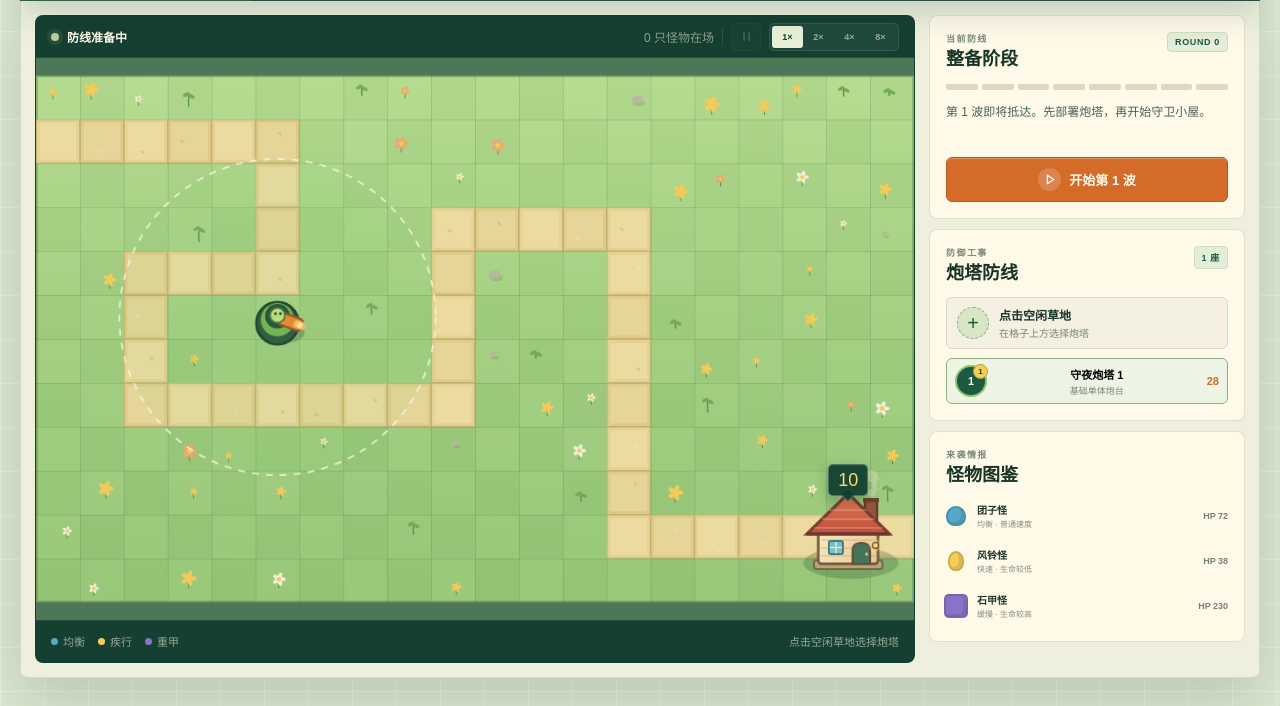
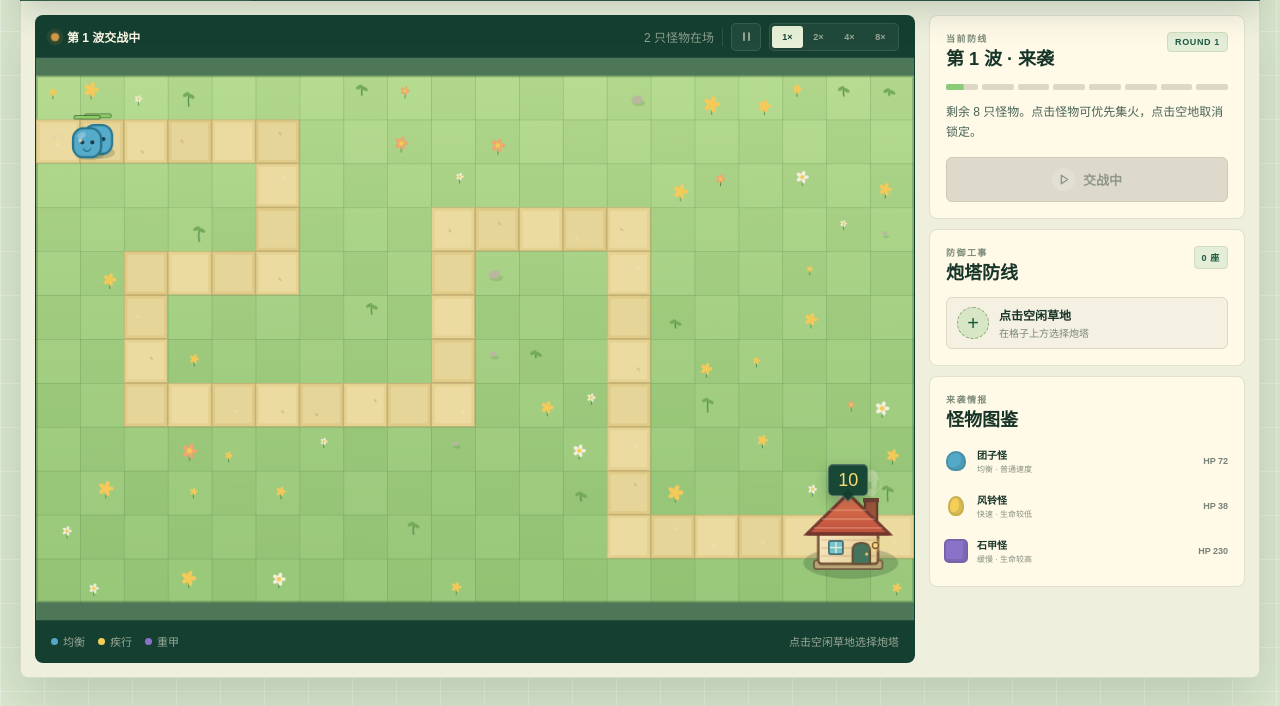
Before and after one commit to helicbamboo/carrot_rogue, a plain HTML site: page index.html in a window 1280 px wide. Shown: the part 101-807 px from the top of the page. Drawn offline with Linux system fonts and the light colour scheme.

Commit message:
Add files via upload

```diff
--- a/game.js
+++ b/game.js
@@ -56,15 +56,15 @@
   const HEIGHT = 640;
   const MAX_LIVES = 10;
   const MAX_WAVES = 8;
-  const TOWER_COST = 55;
-  const TOWER_RANGE = 180;
+  const AUTO_START_DELAY = 3;
+  const TOWER_COST = 100;
+  const TOWER_RANGE = 150;
   const CELL_SIZE = 50;
   const GRID_COLUMNS = 20;
   const GRID_ROWS = 12;
   const GRID_ORIGIN_X = 0;
   const GRID_ORIGIN_Y = (HEIGHT - GRID_ROWS * CELL_SIZE) / 2;
   const HOUSE_CELL = { col: 18, row: 10 };
-  const STARTING_TOWER_CELL = { col: 5, row: 5 };
 
   function getCellId(col, row) {
     return `cell-${col}-${row}`;
@@ -141,6 +141,33 @@
     pathSegments.push({ start, end, length, from: pathLength });
     pathLength += length;
   }
+
+  function getClosestPathDistance(x, y) {
+    let closestDistance = 0;
+    let bestDistanceSquared = Infinity;
+    pathSegments.forEach((segment) => {
+      const dx = segment.end.x - segment.start.x;
+      const dy = segment.end.y - segment.start.y;
+      const t = Math.max(
+        0,
+        Math.min(1, ((x - segment.start.x) * dx + (y - segment.start.y) * dy) / segment.length ** 2),
+      );
+      const pointX = segment.start.x + dx * t;
+      const pointY = segment.start.y + dy * t;
+      const distanceSquared = (x - pointX) ** 2 + (y - pointY) ** 2;
+      if (distanceSquared < bestDistanceSquared) {
+        bestDistanceSquared = distanceSquared;
+        closestDistance = segment.from + segment.length * t;
+      }
+    });
+    return closestDistance;
+  }
+
+  const houseCenter = getCellCenter(HOUSE_CELL.col, HOUSE_CELL.row);
+  const HOUSE_ENTRY_DISTANCE = Math.max(
+    0,
+    getClosestPathDistance(houseCenter.x, houseCenter.y) - CELL_SIZE * 0.55,
+  );
 
   const enemyTypes = {
     normal: {
@@ -331,17 +358,20 @@
     lives: MAX_LIVES,
     coins: 160,
     kills: 0,
-    selectedTowerId: "tower-1",
+    selectedTowerId: null,
     buildCellId: null,
     focusedEnemyId: null,
     time: 0,
     spawnQueue: [],
-    spawnTimer: 0,
+    waveElapsed: 0,
+    autoStartRemaining: AUTO_START_DELAY,
+    autoStartActive: true,
+    countdownSecond: null,
     betweenWaves: false,
     upgradePending: false,
     currentChoices: [],
     selectedAffixId: null,
-    upgradeTargetId: "tower-1",
+    upgradeTargetId: null,
     lastTime: 0,
     runActive: true,
     soundEnabled: true,
@@ -408,24 +438,26 @@
       lives: MAX_LIVES,
       coins: 160,
       kills: 0,
-      selectedTowerId: "tower-1",
+      selectedTowerId: null,
       buildCellId: null,
       focusedEnemyId: null,
       time: 0,
       spawnQueue: [],
-      spawnTimer: 0,
+      waveElapsed: 0,
+      autoStartRemaining: AUTO_START_DELAY,
+      autoStartActive: true,
+      countdownSecond: null,
       betweenWaves: false,
       upgradePending: false,
       currentChoices: [],
       selectedAffixId: null,
-      upgradeTargetId: "tower-1",
+      upgradeTargetId: null,
       lastTime: performance.now(),
       runActive: true,
       paused: false,
       speed: 1,
       ambienceSeed: 71,
     });
-    addTower(getCellId(STARTING_TOWER_CELL.col, STARTING_TOWER_CELL.row), true);
     makeDecorations();
     closeModal(ui.upgradeModal);
     closeModal(ui.endModal);
@@ -608,9 +640,12 @@
   }
 
   function startNextWave() {
-    if (state.mode === "ended" || state.upgradePending) return;
+    if (state.mode !== "prep" || state.upgradePending) return;
     if (state.wave >= MAX_WAVES) return;
     closeModal(ui.upgradeModal);
+    state.autoStartActive = false;
+    state.autoStartRemaining = 0;
+    state.countdownSecond = null;
     state.betweenWaves = false;
     state.upgradePending = false;
     state.paused = false;
@@ -619,10 +654,18 @@
     closeTowerPicker(false);
     state.focusedEnemyId = null;
     state.spawnQueue = buildWaveQueue(state.wave);
-    state.spawnTimer = 0.35;
+    state.waveElapsed = 0;
     showWaveBanner(state.wave);
     updateUI();
     playSound("wave");
+  }
+
+  function beginAutoStartCountdown() {
+    if (state.mode !== "prep" || state.upgradePending || state.wave >= MAX_WAVES) return;
+    state.autoStartActive = true;
+    state.autoStartRemaining = AUTO_START_DELAY;
+    state.countdownSecond = null;
+    updateUI();
   }
 
   function buildWaveQueue(wave) {
@@ -643,14 +686,38 @@
     }
 
     const queue = [];
-    let accumulated = 0;
-    sequence.forEach((type, index) => {
-      const baseGap = type === "tank" ? 1.1 : type === "fast" ? 0.56 : 0.75;
-      const wavePace = Math.max(0.72, 1 - (wave - 1) * 0.035);
-      accumulated += baseGap * wavePace;
-      const clusterGap = index > 0 && index % 6 === 0 ? 0.75 : 0;
-      queue.push({ type, delay: accumulated + clusterGap });
-    });
+    const minGroupSize = wave <= 2 ? 2 : wave <= 5 ? 3 : 4;
+    const maxGroupSize = wave <= 2 ? 3 : wave <= 5 ? 4 : 5;
+    const wavePace = Math.max(0.78, 1 - (wave - 1) * 0.025);
+    const memberGap = Math.max(0.1, 0.22 - (wave - 1) * 0.008);
+    let groupStart = 0.35;
+    let sequenceIndex = 0;
+
+    // Enemies arrive in small squads instead of being spread into a long trickle.
+    while (sequenceIndex < sequence.length) {
+      const sizeRoll = seededRandom(state.ambienceSeed + wave * 211 + sequenceIndex * 7.31);
+      const remaining = sequence.length - sequenceIndex;
+      let groupSize = Math.min(
+        remaining,
+        minGroupSize + Math.floor(sizeRoll * (maxGroupSize - minGroupSize + 1)),
+      );
+      const trailing = remaining - groupSize;
+      if (trailing > 0 && trailing < minGroupSize) {
+        groupSize = remaining >= minGroupSize * 2 ? remaining - minGroupSize : remaining;
+      }
+      const gapRoll = seededRandom(state.ambienceSeed + wave * 307 + sequenceIndex * 11.73);
+      const squadGap = (2.8 + gapRoll * 1.2) * wavePace;
+
+      for (let memberIndex = 0; memberIndex < groupSize; memberIndex += 1) {
+        queue.push({
+          type: sequence[sequenceIndex + memberIndex],
+          delay: groupStart + memberIndex * memberGap,
+        });
+      }
+
+      groupStart += (groupSize - 1) * memberGap + squadGap;
+      sequenceIndex += groupSize;
+    }
     return queue;
   }
 
@@ -680,7 +747,19 @@
     nextEnemyId += 1;
   }
 
-  function update(dt) {
+  function updateAutoStartCountdown(realDt) {
+    if (state.mode !== "prep" || state.upgradePending || !state.autoStartActive) return;
+    state.autoStartRemaining = Math.max(0, state.autoStartRemaining - realDt);
+    const nextSecond = Math.max(0, Math.ceil(state.autoStartRemaining));
+    if (nextSecond !== state.countdownSecond) {
+      state.countdownSecond = nextSecond;
+      updateCountdownUI();
+    }
+    if (state.autoStartRemaining <= 0) startNextWave();
+  }
+
+  function update(dt, realDt) {
+    updateAutoStartCountdown(realDt);
     state.time += dt;
     updateParticles(dt);
     updateFloatingTexts(dt);
@@ -699,13 +778,13 @@
       return;
     }
 
-    if (state.spawnQueue.length > 0) {
-      state.spawnTimer -= dt;
-      while (state.spawnQueue.length > 0 && state.spawnTimer <= 0) {
-        const next = state.spawnQueue.shift();
-        state.spawnTimer += Math.max(0.3, next.delay - 0.22);
-        spawnEnemy(next.type);
-      }
+    state.waveElapsed += dt;
+    while (
+      state.spawnQueue.length > 0 &&
+      state.spawnQueue[0].delay <= state.waveElapsed
+    ) {
+      const next = state.spawnQueue.shift();
+      spawnEnemy(next.type);
     }
 
     ui.enemyCounter.textContent = `${enemies.length} 只怪物在场`;
@@ -726,15 +805,17 @@
       if (enemy.dead) return;
       const oldDistance = enemy.distance;
       enemy.distance += enemy.speed * dt;
+      enemy.distance = Math.min(enemy.distance, HOUSE_ENTRY_DISTANCE);
       enemy.wobble += dt * (enemy.type === "fast" ? 8 : 4);
       enemy.hitFlash = Math.max(0, enemy.hitFlash - dt * 4.5);
       updateEnemyPosition(enemy);
 
-      if (enemy.distance >= pathLength) {
+      if (enemy.distance >= HOUSE_ENTRY_DISTANCE) {
         enemy.leaked = true;
         enemy.dead = true;
         state.lives = Math.max(0, state.lives - enemy.lifeCost);
-        const end = getPointAtDistance(pathLength - 10);
+        updateUI();
+        const end = getPointAtDistance(HOUSE_ENTRY_DISTANCE);
         floatingTexts.push({
           x: end.x,
           y: end.y - 28,
@@ -913,6 +994,9 @@
     state.focusedEnemyId = null;
     closeTowerPicker(false);
     state.betweenWaves = true;
+    state.autoStartActive = false;
+    state.autoStartRemaining = AUTO_START_DELAY;
+    state.countdownSecond = null;
     state.spawnQueue = [];
     enemies = [];
     projectiles = [];
@@ -924,8 +1008,8 @@
     }
 
     if (towers.length === 0) {
-      showToast("没有炮塔可强化，直接进入整备阶段");
-      updateUI();
+      showToast("没有炮塔可强化，3 秒后自动开始下一波");
+      beginAutoStartCountdown();
       return;
     }
 
@@ -971,7 +1055,8 @@
     ui.upgradeOptions.hidden = false;
     ui.upgradeLaterButton.hidden = false;
     ui.nextWaveButton.hidden = true;
-    ui.nextWaveButtonText.textContent = `开始第 ${state.wave + 1} 波`;
+    ui.nextWaveButton.disabled = true;
+    ui.nextWaveButtonText.textContent = `下一波将在 ${AUTO_START_DELAY} 秒后开始`;
     renderUpgradeTargets();
     renderUpgradeOptions();
     openModal(ui.upgradeModal);
@@ -1036,11 +1121,15 @@
     ui.upgradeOptions.hidden = true;
     ui.upgradeLaterButton.hidden = true;
     ui.nextWaveButton.hidden = false;
+    ui.nextWaveButton.disabled = true;
     ui.upgradeResult.hidden = false;
     ui.resultTitle.textContent = `${affix.name} 已装配到炮台`;
     ui.resultCopy.textContent = describeStatChange(before, after);
-    ui.nextWaveButtonText.textContent = `开始第 ${state.wave + 1} 波`;
+    state.upgradePending = false;
+    closeModal(ui.upgradeModal);
+    beginAutoStartCountdown();
     burst(target.x, target.y, affix.accent, 22, 100);
+    showToast(`${affix.name} 已装配，${AUTO_START_DELAY} 秒后自动开始下一波`);
     playSound("upgrade");
     updateUI();
   }
@@ -1079,27 +1168,21 @@
     return changes.join("  ·  ") || "炮塔属性已提升";
   }
 
-  function continueAfterUpgrade() {
-    if (!state.upgradePending) return;
-    state.upgradePending = false;
-    closeModal(ui.upgradeModal);
-    updateUI();
-    startNextWave();
-  }
-
   function keepUpgradeForLater() {
     if (!state.upgradePending) return;
     state.upgradePending = false;
     state.currentChoices = [];
     closeModal(ui.upgradeModal);
-    updateUI();
-    showToast("已跳过本次强化，下一波可随时开始");
+    beginAutoStartCountdown();
+    showToast("已跳过本次强化，3 秒后自动开始下一波");
   }
 
   function endGame(won) {
     if (state.mode === "ended") return;
     state.mode = "ended";
     state.paused = false;
+    state.autoStartActive = false;
+    state.autoStartRemaining = 0;
     state.focusedEnemyId = null;
     state.runActive = false;
     closeTowerPicker(false);
@@ -1168,14 +1251,12 @@
       ui.statusDot.classList.remove("is-live");
     } else {
       const nextWave = Math.min(state.wave + 1, MAX_WAVES);
-      ui.stageStatus.textContent = state.wave > 0 ? "整备阶段" : "防线准备中";
+      ui.stageStatus.textContent = state.wave > 0 ? "整备倒计时" : "防线准备中";
       ui.waveTitle.textContent = state.wave > 0 ? "下一波来袭" : "整备阶段";
-      ui.missionCopy.textContent =
-        state.wave > 0
-          ? `第 ${nextWave} 波即将抵达。可以建造炮塔或调整防线。`
-          : "第 1 波即将抵达。先部署炮塔，再开始守卫小屋。";
-      ui.waveButton.disabled = false;
-      ui.waveButtonText.textContent = `开始第 ${nextWave} 波`;
+      ui.missionCopy.textContent = `第 ${nextWave} 波将在 ${AUTO_START_DELAY} 秒后自动抵达。可以继续建造炮塔。`;
+      ui.waveButton.disabled = true;
+      ui.waveButtonText.textContent = `第 ${nextWave} 波将在 ${AUTO_START_DELAY} 秒后开始`;
+      updateCountdownUI();
       ui.statusDot.classList.remove("is-live");
     }
 
@@ -1187,6 +1268,25 @@
     updateTowerPickerState();
     renderWaveTrack();
     renderTowerList();
+  }
+
+  function updateCountdownUI() {
+    if (state.mode !== "prep" || state.upgradePending || !state.autoStartActive) return;
+    const nextWave = Math.min(state.wave + 1, MAX_WAVES);
+    const seconds = Math.max(0, Math.ceil(state.autoStartRemaining));
+    state.countdownSecond = seconds;
+    const countdownText =
+      seconds > 0
+        ? `第 ${nextWave} 波将在 ${seconds} 秒后开始`
+        : `第 ${nextWave} 波正在开始`;
+    ui.waveButtonText.textContent = countdownText;
+    ui.missionCopy.textContent =
+      seconds > 0
+        ? `第 ${nextWave} 波将在 ${seconds} 秒后自动抵达。可以继续建造炮塔。`
+        : `第 ${nextWave} 波正在抵达。`;
+    if (!ui.nextWaveButton.hidden) {
+      ui.nextWaveButtonText.textContent = countdownText;
+    }
   }
 
   function updatePlaybackControls() {
@@ -2299,18 +2399,16 @@
   }
 
   function gameLoop(timestamp) {
-    const dt = Math.min(0.035, Math.max(0, (timestamp - state.lastTime) / 1000));
+    const realDt = Math.max(0, (timestamp - state.lastTime) / 1000);
+    const dt = Math.min(0.035, realDt);
     state.lastTime = timestamp;
     if (!state.paused) {
-      update(dt * state.speed);
+      update(dt * state.speed, realDt);
     }
     render();
     window.requestAnimationFrame(gameLoop);
   }
 
-  ui.waveButton.addEventListener("click", () => {
-    if (state.mode === "prep" && !state.upgradePending) startNextWave();
-  });
   ui.towerPickerClose.addEventListener("click", () => {
     closeTowerPicker();
     playSound("click");
@@ -2318,7 +2416,6 @@
   ui.towerBuildButton.addEventListener("click", () => {
     if (state.buildCellId) placeTower(state.buildCellId);
   });
-  ui.nextWaveButton.addEventListener("click", continueAfterUpgrade);
   ui.upgradeLaterButton.addEventListener("click", keepUpgradeForLater);
   ui.restartButton.addEventListener("click", resetGame);
   ui.pauseButton.addEventListener("click", togglePause);
@@ -2349,11 +2446,9 @@
     const isInteractive = ["BUTTON", "INPUT", "SELECT", "TEXTAREA", "A"].includes(targetTag);
     if (event.code === "Space") {
       if (isInteractive) return;
-      event.preventDefault();
       if (state.mode === "wave" && !state.upgradePending) {
+        event.preventDefault();
         togglePause();
-      } else if (state.mode === "prep" && !state.upgradePending) {
-        startNextWave();
       }
     }
     if (event.key.toLowerCase() === "p") {
--- a/index.html
+++ b/index.html
@@ -157,10 +157,10 @@
                 </span>
                 <span class="tower-option__copy">
                   <strong>守夜炮塔</strong>
-                  <small>单体攻击 · 射程 180</small>
+                  <small>单体攻击 · 射程 150</small>
                 </span>
                 <span class="tower-option__price">
-                  <b>55</b>
+                  <b>100</b>
                   <small>金币</small>
                 </span>
               </button>
@@ -220,13 +220,13 @@
               第 1 波即将抵达。先部署炮塔，再开始守卫小屋。
             </div>
 
-            <button class="primary-button" id="waveButton" type="button">
+            <button class="primary-button" id="waveButton" type="button" disabled>
               <span class="button-icon" aria-hidden="true">
                 <svg viewBox="0 0 24 24">
                   <path d="m9 6 9 6-9 6V6Z"></path>
                 </svg>
               </span>
-              <span id="waveButtonText">开始第 1 波</span>
+              <span id="waveButtonText">第 1 波将在 3 秒后开始</span>
             </button>
           </section>
 
@@ -236,7 +236,7 @@
                 <span class="section-kicker">防御工事</span>
                 <h2>炮塔防线</h2>
               </div>
-              <span class="tower-count" id="towerCount">1 座</span>
+              <span class="tower-count" id="towerCount">0 座</span>
             </div>
 
             <div class="build-guide">
@@ -319,8 +319,8 @@
           <button class="secondary-button" id="upgradeLaterButton" type="button">
             跳过本次强化
           </button>
-          <button class="primary-button primary-button--dialog" id="nextWaveButton" type="button" hidden>
-            <span id="nextWaveButtonText">开始第 2 波</span>
+          <button class="primary-button primary-button--dialog" id="nextWaveButton" type="button" disabled hidden>
+            <span id="nextWaveButtonText">下一波将在 3 秒后开始</span>
             <svg viewBox="0 0 24 24" aria-hidden="true">
               <path d="m9 6 9 6-9 6V6Z"></path>
             </svg>
```
Also changed, not shown: 1 other file.
